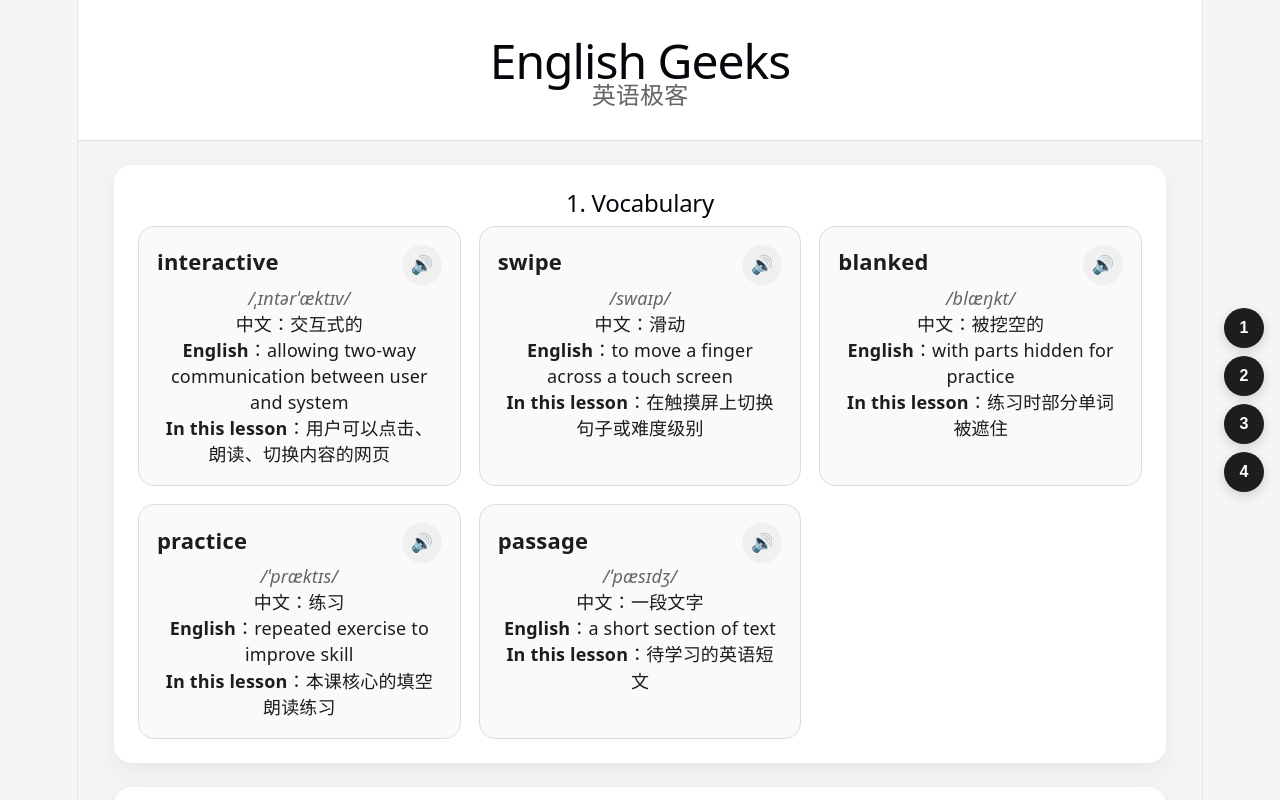
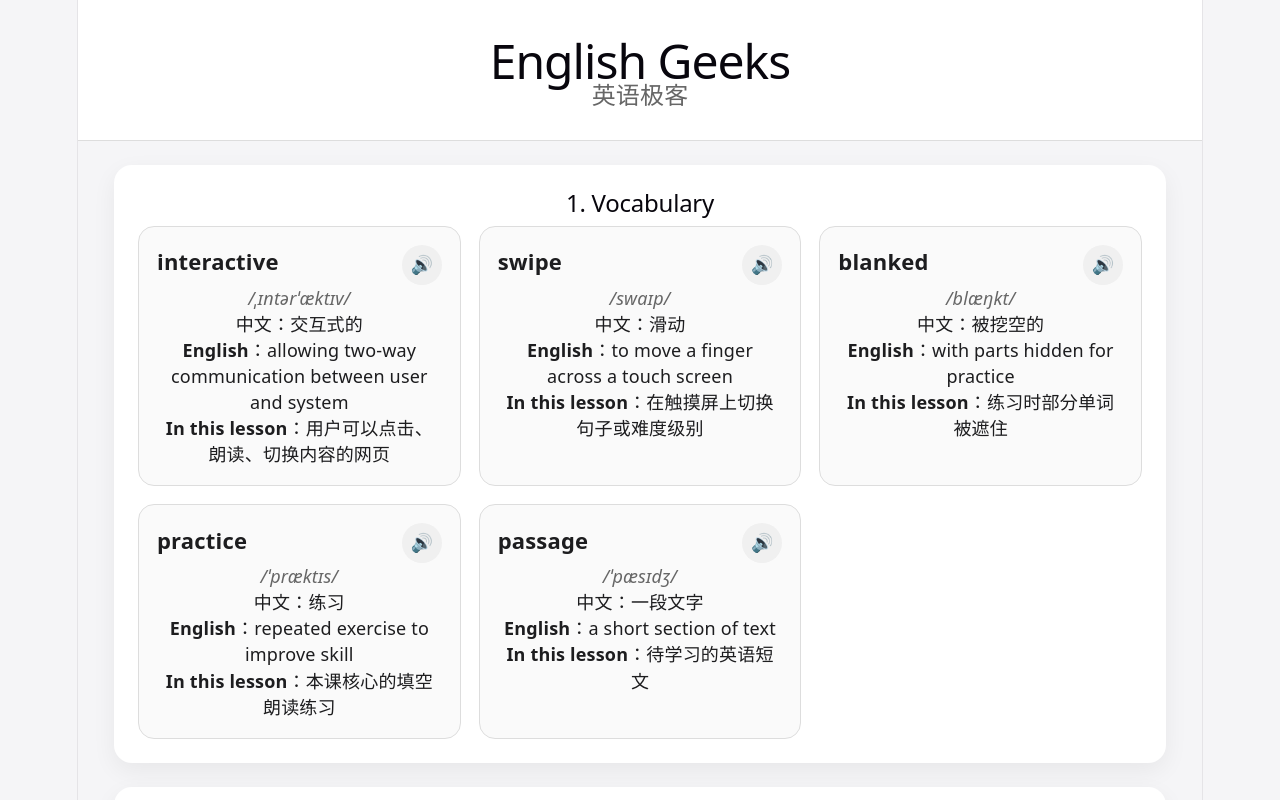
Before and after one commit to oliverxuyong/english-geeks, a React (Vite) app: page / in a window 1280 px wide. Shown: the top 800 px of the page. Built offline with nearby package versions, Linux system fonts and the light colour scheme.

Commit message:
分了一个branch出来，尝试让cursor全部做下去。注意main上的分支点已经由cursor实现了很多。 去掉了four steps 导航的边上的四个小圆形anchor

```diff
--- a/src/App.css
+++ b/src/App.css
@@ -11,7 +11,6 @@ body {
 
 .app {
   min-height: 100vh;
-  position: relative;
 }
 
 .hero {
@@ -312,27 +311,6 @@ button:disabled {
   font-weight: 700;
 }
 
-.step-nav {
-  position: fixed;
-  right: 16px;
-  top: 50%;
-  transform: translateY(-50%);
-  z-index: 20;
-  display: flex;
-  flex-direction: column;
-  gap: 8px;
-}
-
-.step-nav-button {
-  width: 40px;
-  height: 40px;
-  padding: 0;
-  border-radius: 50%;
-  font-weight: 700;
-  background: #1d1d1f;
-  box-shadow: 0 4px 12px rgba(0, 0, 0, 0.15);
-}
-
 .vocab-card-top {
   display: flex;
   align-items: center;
@@ -437,10 +415,6 @@ button:disabled {
 }
 
 @media (max-width: 800px) {
-  .step-nav {
-    right: 10px;
-  }
-
   .practice-toolbar {
     position: sticky;
     top: 8px;
--- a/src/App.jsx
+++ b/src/App.jsx
@@ -4,7 +4,6 @@ import { VocabularySection } from "./components/VocabularySection";
 import { ListeningSection } from "./components/ListeningSection";
 import { PracticeSection } from "./components/PracticeSection";
 import { FinalListeningSection } from "./components/FinalListeningSection";
-import { StepNav } from "./components/StepNav";
 
 function App() {
   const lesson = lesson001;
@@ -15,8 +14,6 @@ function App() {
         <h1>{lesson.title}</h1>
         <p>{lesson.subtitle}</p>
       </header>
-
-      <StepNav />
 
       <main className="layout">
         <VocabularySection lesson={lesson} />
--- a/src/components/StepNav.jsx
+++ /dev/null
@@ -1,28 +0,0 @@
-const STEPS = [
-  { id: "step-vocab", label: "1" },
-  { id: "step-listen-1", label: "2" },
-  { id: "step-practice", label: "3" },
-  { id: "step-listen-2", label: "4" },
-];
-
-export function StepNav() {
-  function scrollToStep(stepId) {
-    document.getElementById(stepId)?.scrollIntoView({ behavior: "smooth", block: "start" });
-  }
-
-  return (
-    <nav className="step-nav" aria-label="Lesson steps">
-      {STEPS.map((step) => (
-        <button
-          key={step.id}
-          type="button"
-          className="step-nav-button"
-          onClick={() => scrollToStep(step.id)}
-          title={`Go to step ${step.label}`}
-        >
-          {step.label}
-        </button>
-      ))}
-    </nav>
-  );
-}
```
Also changed, not shown: 1 other file (tests, documents, lock files or other folders).
